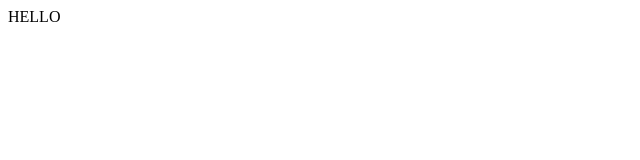
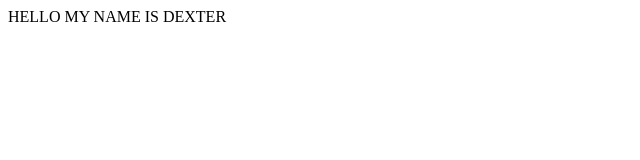
Before and after one commit to MXGamer77/rccars.live, a plain HTML site: page index.html in a window 1280 px wide. Shown: the whole page, without its empty margins (0-640 px from the left). Drawn offline with Linux system fonts and the light colour scheme.

Commit message:
Update index.html

```diff
--- a/index.html
+++ b/index.html
@@ -1,5 +1,6 @@
 <html>
   <body>
-    HELLO
+    HELLO MY NAME IS DEXTER
+
   </body>
 </html>
```
